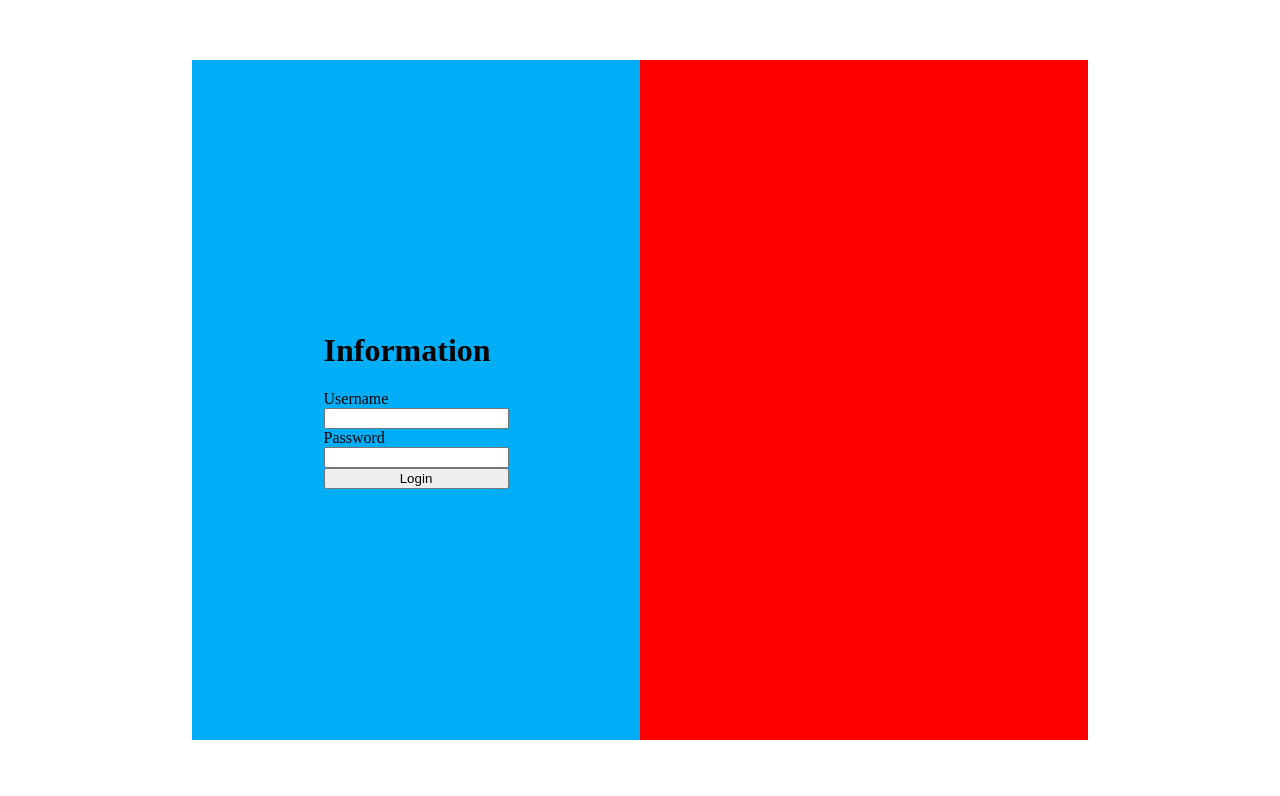
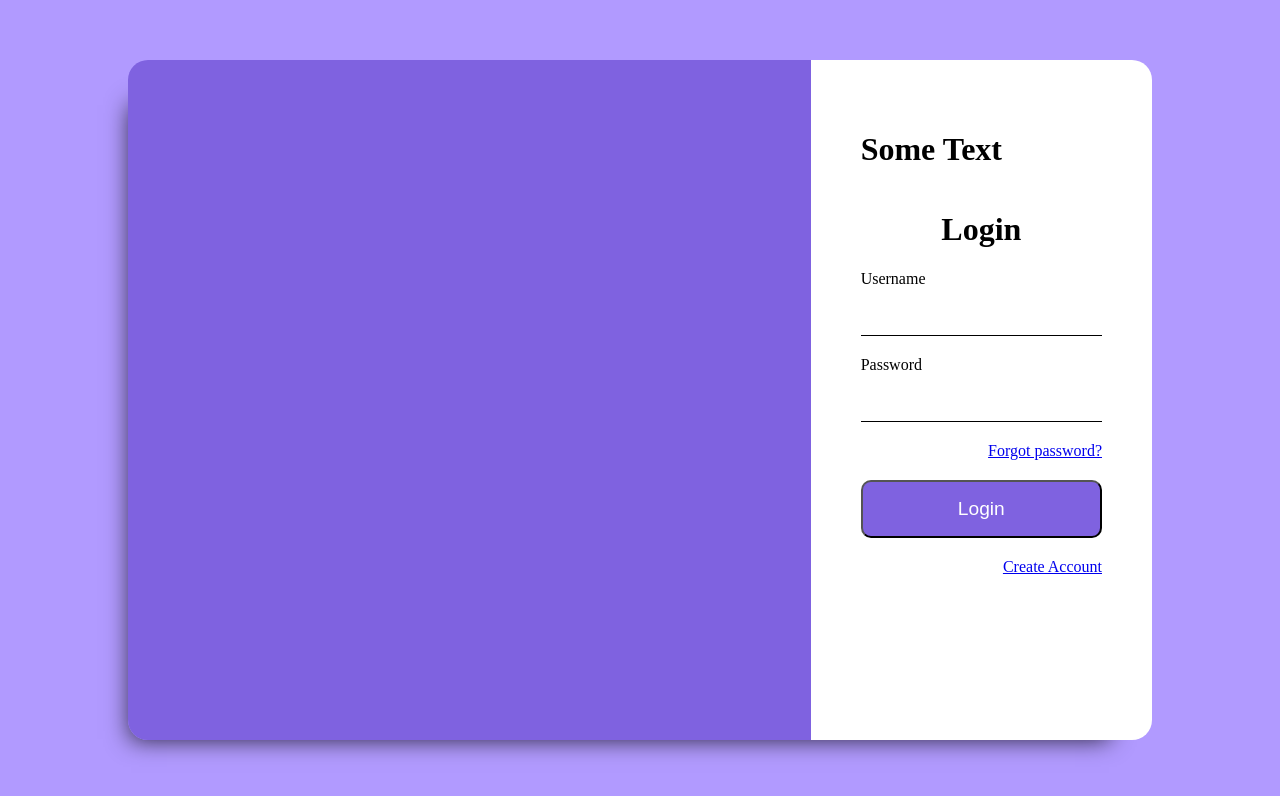
Before and after one commit to carloscabral656/srs_client, a Vue app: page / in a window 1280 px wide. Shown: the top 796 px of the page. Built offline with nearby package versions, Linux system fonts and the light colour scheme.

Commit message:
Creating CSS for login View

```diff
--- a/package.json
+++ b/package.json
@@ -9,7 +9,8 @@
   },
   "dependencies": {
     "core-js": "^3.8.3",
-    "vue": "^3.2.13"
+    "vue": "^3.2.13",
+    "vuex": "^4.0.2"
   },
   "devDependencies": {
     "@babel/core": "^7.12.16",
--- a/src/App.vue
+++ b/src/App.vue
@@ -1,6 +1,5 @@
 <template>
   <LoginView/>
-  <Toast />
 </template>
 
 <style>
@@ -21,13 +20,11 @@ body{
 
 <script>
 import LoginView from './views/LoginView.vue'
-import Toast from './components/globals/Toast.vue';
 
 export default {
   name: 'App',
   components: {
-    LoginView,
-    Toast
+    LoginView
   }
 }
 </script>
--- a/src/components/globals/Toast.vue
+++ b/src/components/globals/ToastComponent.vue
@@ -11,7 +11,7 @@
 
 <script>
 export default {
-    name: 'Toast',
+    name: 'ToastComponent',
     props: {
         msg: String
     },
--- a/src/views/LoginView.vue
+++ b/src/views/LoginView.vue
@@ -1,54 +1,104 @@
 <template>
-    <div class="login-card">
-        <!-- Login Inputs -->
-        <main class="user-information">
-            <h1 class="title-information">Information</h1>
-            <label>Username</label>
-            <input type="text" name="user-name" v-model="user.name"/>
-
-            <label>Password</label>
-            <input type="password" class="n" name="user-password" v-model="user.password"/>
-
-            <button @click="login" class="">Login</button>
-        </main>
-
-        <!-- Login Image -->
+    <div class="login-card"><!-- Login Image -->
         <aside class="aside-information">
             <img src="">
         </aside>
+        <!-- Login Inputs -->
+        <main class="user-information">
+            <h1 class="title-information">Some Text</h1>
+
+            <div class="user-information-input-container">
+                <h1 class="title-login">Login</h1>
+
+                <label>Username</label>
+                <input type="text" class="input-login" name="user-name" v-model="user.name"/>
+
+                <label>Password</label>
+                <input type="password" class="input-login" name="user-password" v-model="user.password"/>
+
+                <a href="#" class="link-forgot-password">Forgot password?</a>
+
+                <button @click="login" class="btn-login">Login</button>
+
+                <a href="#" class="link-create-account">Create Account</a>
+            </div>
+        </main>
     </div>
 </template>
 
 <style>
 
+body{
+    background-color: #b19aff;
+}
+
 .login-card{
-    width: 70%;
+    width: 80%;
     height: 85%;
     display: grid;
-    grid-template-columns: repeat(2, 1fr);
+    grid-template-columns: repeat(3, 1fr);
     grid-template-rows: 1fr;
-    justify-content: center;
-    align-content: center;
-    background-color: red;
+    border-radius: 20px;
+    -webkit-box-shadow: -20px 22px 23px -23px rgba(0,0,0,0.83);
+    -moz-box-shadow: -20px 22px 23px -23px rgba(0,0,0,0.83);
+    box-shadow: -20px 22px 23px -23px rgba(0,0,0,0.83);
 }
 
-/*=====================================================*/
+.aside-information{
+    background-color: #7F62E0;
+    grid-column: 1/3;
+    border-radius: 20px 0 0 20px ;
+}
+
 .user-information{
-    grid-column: 1;
-    display: flex;
-    flex-wrap: wrap;
-    flex-direction: column;
-    align-content: center;
-    justify-content: center;
-    background-color: #00AEF7;
+    background-color: #fff;
+    grid-column: 3/4;
+    padding: 50px;
+    border-radius: 0 20px 20px 0;
 }
-/*=====================================================*/
 
-/*=====================================================*/
-.aside-information{
-    grid-column: 2;
-}
-/*=====================================================*/
+    .title-information{
+        width: 100%;
+    }
+
+    .user-information-input-container{
+        display: flex;
+        flex-direction: column;
+    }
+
+        .title-login{
+            text-align: center;
+            font-size: 2rem;
+        }
+
+        .input-login{
+            margin-bottom: 20px;
+            border: 0;
+            padding: 1rem;
+            border-bottom: 1px solid black;
+            outline: none;
+        }
+
+        .link-forgot-password{
+            text-align: right;
+            margin-bottom: 20px;
+        }
+
+        .btn-login{
+            padding: 1rem;
+            background-color: #7F62E0;
+            color: #fff;
+            font-size: 1.2rem;
+            border-radius: 10px;
+            margin-bottom: 20px;
+        }
+
+        .link-create-account{
+            text-align: right;
+            margin-bottom: 20px;
+        }
+
+
 </style>
 
 <script>
@@ -69,6 +119,9 @@ export default {
     methods: {
         login(){
             alert("asdasdasd")
+        },
+        validate(){
+
         }
     }
 }
```
Also changed, not shown: src/store/index.js (added, +22 -0 lines), 1 other file (tests, documents, lock files or other folders).
